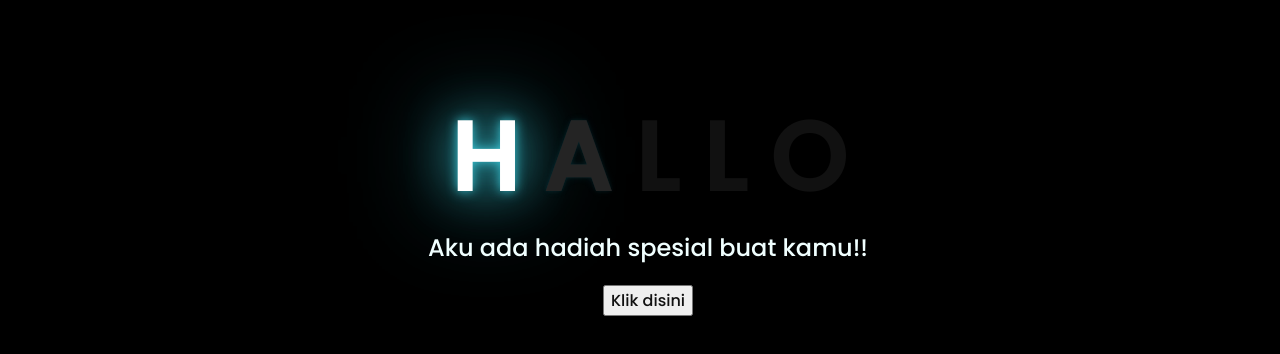
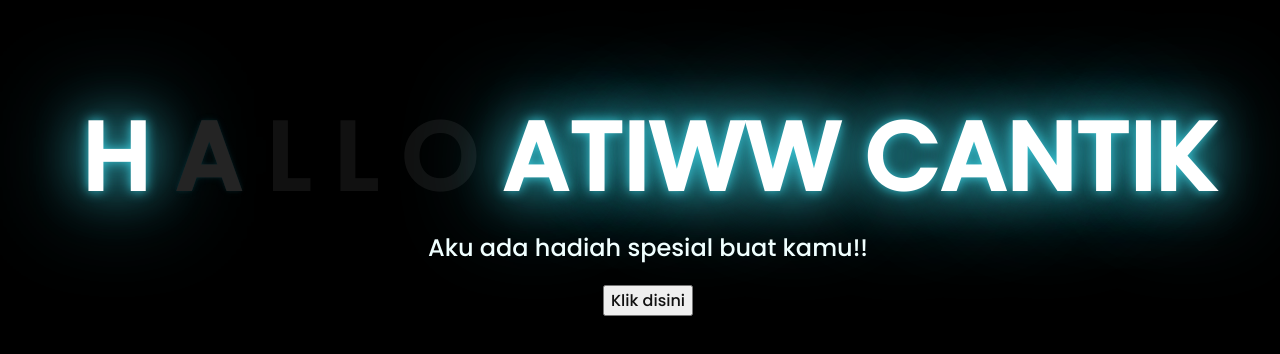
Before and after one commit to siapayaa155/atiw-cuantik, a plain HTML site: page index.html in a window 1280 px wide. Shown: the part 208-562 px from the top of the page. Drawn offline with Linux system fonts and the light colour scheme.

Commit message:
Update index.html

```diff
--- a/index.html
+++ b/index.html
@@ -16,6 +16,8 @@
         <span>L</span>
         <span>L</span>
         <span>O</span>
+        <span>ATIWW CANTIK</span>
+
     </div>
     <div class="description">
         <span>Aku ada hadiah spesial buat kamu!!</span>
```
